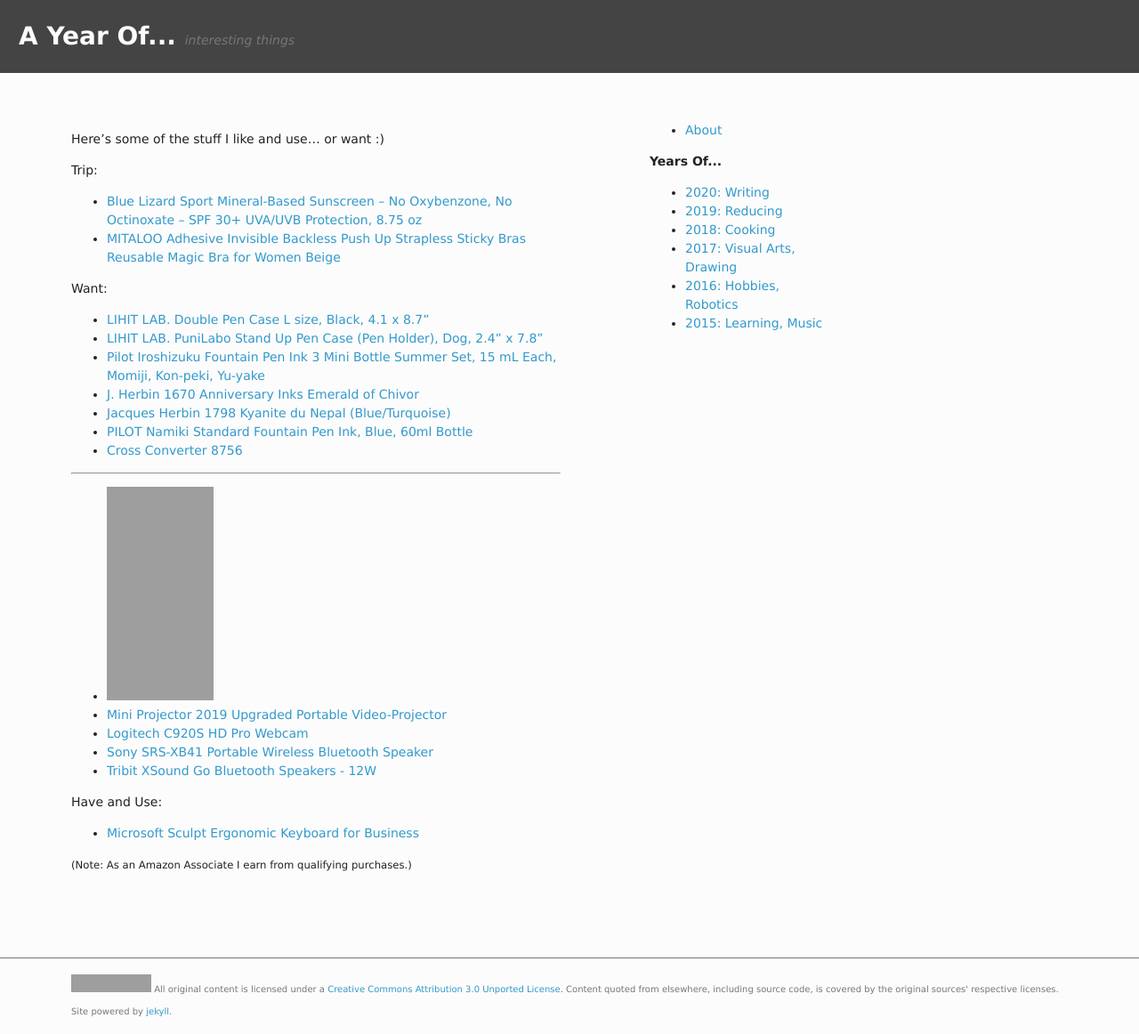
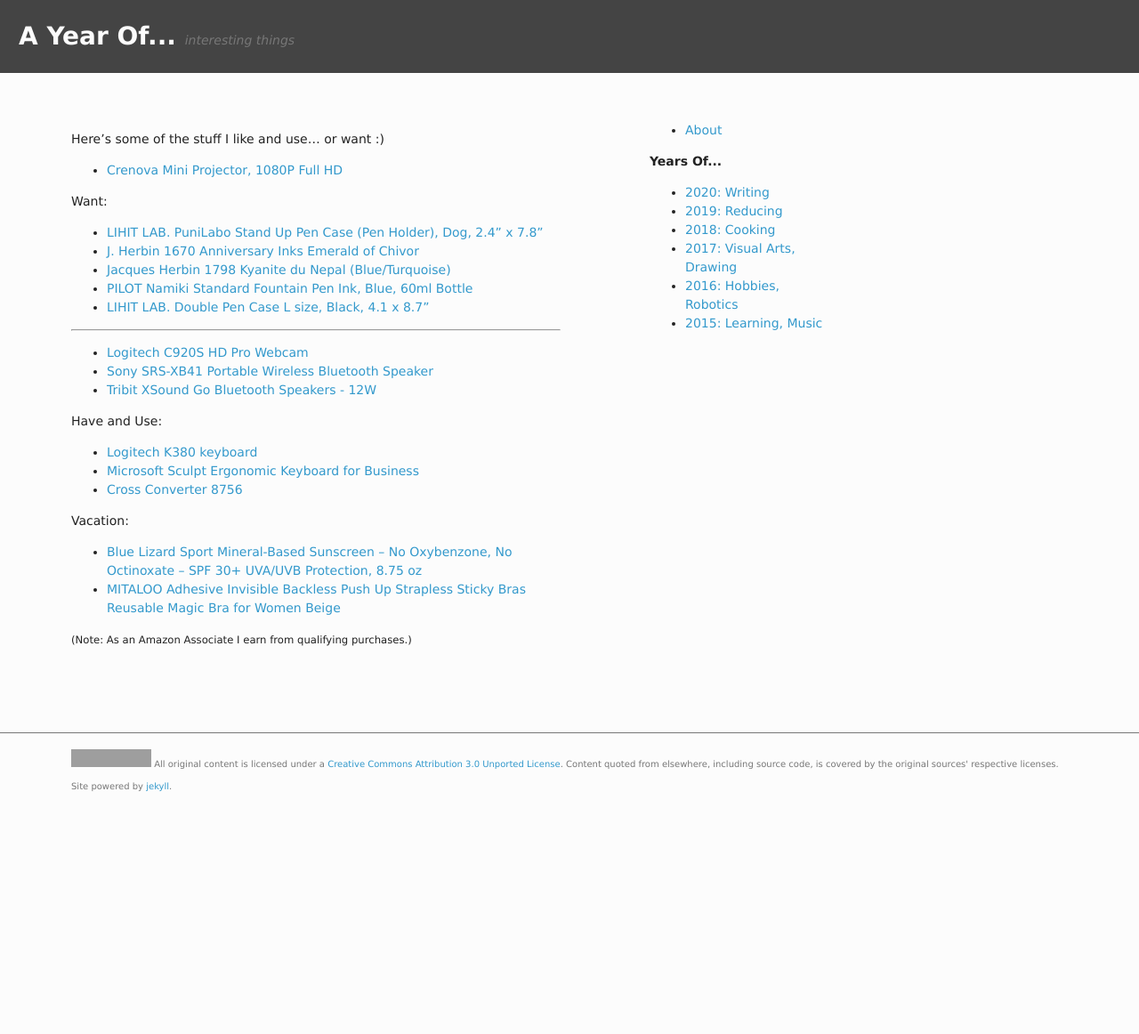
Before and after one commit to AYearOf/ayearof.github.io, a Jekyll site: the page built from stuff.md, in a window 1280 px wide. Shown: the whole page at 89% size. Built offline with Jekyll 4.4.1, drawn with Linux system fonts in a browser that asks for light colours; after the commit the page ends 909 px from its top, so only the background shows below that; grey boxes are pictures that could not be loaded.

Commit message:
added link for mini-projector

```diff
--- a/stuff.md
+++ b/stuff.md
@@ -5,32 +5,32 @@
 
 Here's some of the stuff I like and use... or want :)
 
-Trip:
-
-- [Blue Lizard Sport Mineral-Based Sunscreen – No Oxybenzone, No Octinoxate – SPF 30+ UVA/UVB Protection, 8.75 oz](https://amzn.to/2wytAql)
-- [MITALOO Adhesive Invisible Backless Push Up Strapless Sticky Bras Reusable Magic Bra for Women Beige](https://amzn.to/2VXAcZY)
+- [Crenova Mini Projector, 1080P Full HD](https://amzn.to/2WSmEhc)
 
 Want:
 
-- [LIHIT LAB. Double Pen Case L size, Black, 4.1 x 8.7"](https://amzn.to/388r4UY)
 - [LIHIT LAB. PuniLabo Stand Up Pen Case (Pen Holder), Dog, 2.4" x 7.8"](https://amzn.to/2PAubhL)
-- [Pilot Iroshizuku Fountain Pen Ink 3 Mini Bottle Summer Set, 15 mL Each, Momiji, Kon-peki, Yu-yake](https://amzn.to/32DOIaB)
 - [J. Herbin 1670 Anniversary Inks Emerald of Chivor](https://amzn.to/32EfSyj)
 - [Jacques Herbin 1798 Kyanite du Nepal (Blue/Turquoise)](https://amzn.to/3aiZk14)
 - [PILOT Namiki Standard Fountain Pen Ink, Blue, 60ml Bottle](https://amzn.to/2vxNUYN)
-- [Cross Converter 8756](https://amzn.to/3bgVjL6)
+- [LIHIT LAB. Double Pen Case L size, Black, 4.1 x 8.7"](https://amzn.to/388r4UY)
 
 ---
 
-- <iframe style="width:120px;height:240px;" marginwidth="0" marginheight="0" scrolling="no" frameborder="0" src="//ws-na.amazon-adsystem.com/widgets/q?ServiceVersion=20070822&OneJS=1&Operation=GetAdHtml&MarketPlace=US&source=ac&ref=tf_til&ad_type=product_link&tracking_id=ayearof06-20&marketplace=amazon&region=US&placement=B01N29GY8J&asins=B01N29GY8J&linkId=0a9e016b7f5ac2ef1412c5b05a17e933&show_border=false&link_opens_in_new_window=false&price_color=333333&title_color=0066c0&bg_color=ffffff"></iframe>
-- [Mini Projector 2019 Upgraded Portable Video-Projector](https://amzn.to/2Vu6I5T)
 - [Logitech C920S HD Pro Webcam](https://amzn.to/3cjnTNs)
 - [Sony SRS-XB41 Portable Wireless Bluetooth Speaker](https://amzn.to/2VwbCPA)
 - [Tribit XSound Go Bluetooth Speakers - 12W](https://amzn.to/2TuYTtS)
 
 Have and Use:
 
+- [Logitech K380 keyboard](https://amzn.to/2WrN6iF)
 - [Microsoft Sculpt Ergonomic Keyboard for Business](https://amzn.to/2I9veRT)
+- [Cross Converter 8756](https://amzn.to/3bgVjL6)
+
+Vacation:
+
+- [Blue Lizard Sport Mineral-Based Sunscreen – No Oxybenzone, No Octinoxate – SPF 30+ UVA/UVB Protection, 8.75 oz](https://amzn.to/2wytAql)
+- [MITALOO Adhesive Invisible Backless Push Up Strapless Sticky Bras Reusable Magic Bra for Women Beige](https://amzn.to/2VXAcZY)
 
 <!--
 - []()
```
